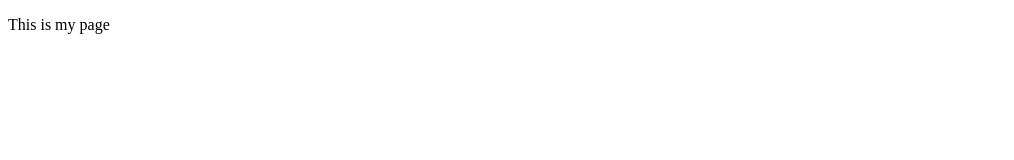
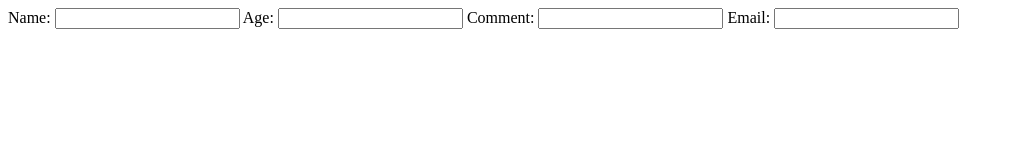
Before and after one commit to zothedev/form-structure-practice, a plain HTML site: page index.html in a window 1280 px wide. Shown: the whole page, without its empty margins (0-1014 px from the left). Drawn offline with Linux system fonts and the light colour scheme.

Commit message:
Add the starter code for the practice

```diff
--- a/index.html
+++ b/index.html
@@ -6,6 +6,18 @@
     <title>My test page</title>
   </head>
   <body>
-    <p>This is my page</p>
+    <form>
+        Name:
+        <input type="text" id="name" name="name">
+
+        Age:
+        <input type="number" id="age" name="age">
+
+        Comment:
+        <input type="text" id="comment" name="comment">
+
+        Email:
+        <input type="email" id="email" name="email">
+      </form>
   </body>
 </html>
```
